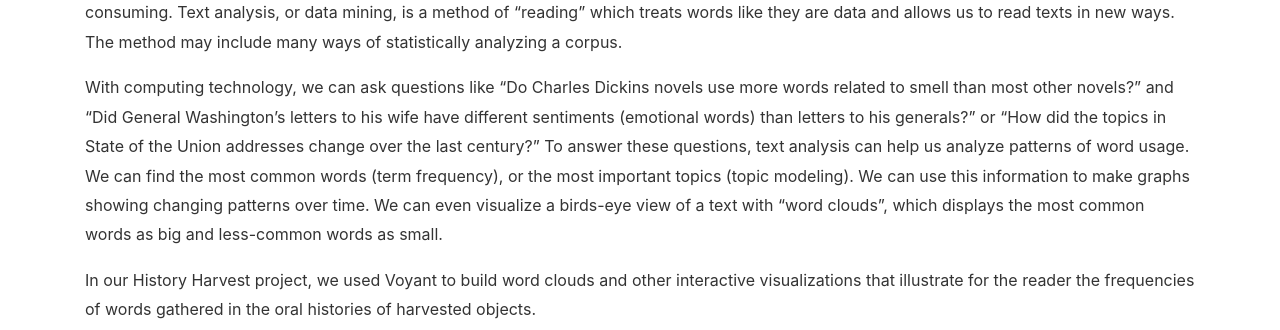
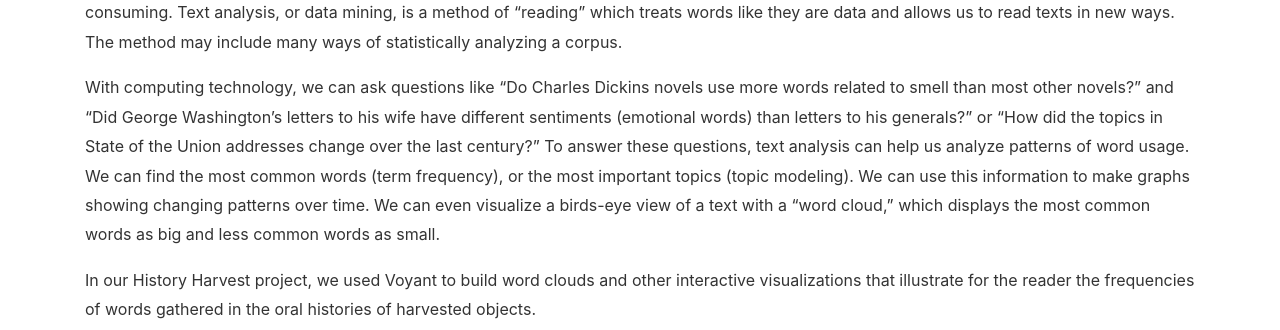
Before and after one commit to H301HistoryHarvest/H301HistoryHarvest, a Jekyll site: the page built from _pages/text_analyis_short.md, in a window 1280 px wide. Shown: the part 347-677 px from the top of the page. Built offline with Jekyll 4.4.1, drawn with Linux system fonts in a browser that asks for light colours; nearby versions of some CDN libraries; our own code applies the rules of GitHub Pages for plain Markdown files; comment, search, counter and statistics services are not loaded.

Commit message:
Update text_analyis_short.md

```diff
--- a/_pages/text_analyis_short.md
+++ b/_pages/text_analyis_short.md
@@ -1,6 +1,6 @@
 # Text Analysis
 Working with large collections of historical records like letters, transcribed interviews, and newspapers can be very challenging and time consuming. Text analysis, or data mining, is a method of “reading” which treats words like they are data and allows us to read texts in new ways.  The method may include many ways of statistically analyzing a corpus.
 
-With computing technology, we can ask questions like “Do Charles Dickins novels use more words related to smell than most other novels?” and “Did General Washington’s letters to his wife have different sentiments (emotional words) than letters to his generals?” or “How did the topics in State of the Union addresses change over the last century?” To answer these questions, text analysis can help us analyze patterns of word usage. We can find the most common words (term frequency), or the most important topics (topic modeling). We can use this information to make graphs showing changing patterns over time. We can even visualize a birds-eye view of a text with “word clouds”, which displays the most common words as big and less-common words as small.
+With computing technology, we can ask questions like “Do Charles Dickins novels use more words related to smell than most other novels?” and “Did George Washington’s letters to his wife have different sentiments (emotional words) than letters to his generals?” or “How did the topics in State of the Union addresses change over the last century?” To answer these questions, text analysis can help us analyze patterns of word usage. We can find the most common words (term frequency), or the most important topics (topic modeling). We can use this information to make graphs showing changing patterns over time. We can even visualize a birds-eye view of a text with a “word cloud," which displays the most common words as big and less common words as small.
 
 In our History Harvest project, we used Voyant to build word clouds and other interactive visualizations that illustrate for the reader the frequencies of words gathered in the oral histories of harvested objects.
```
